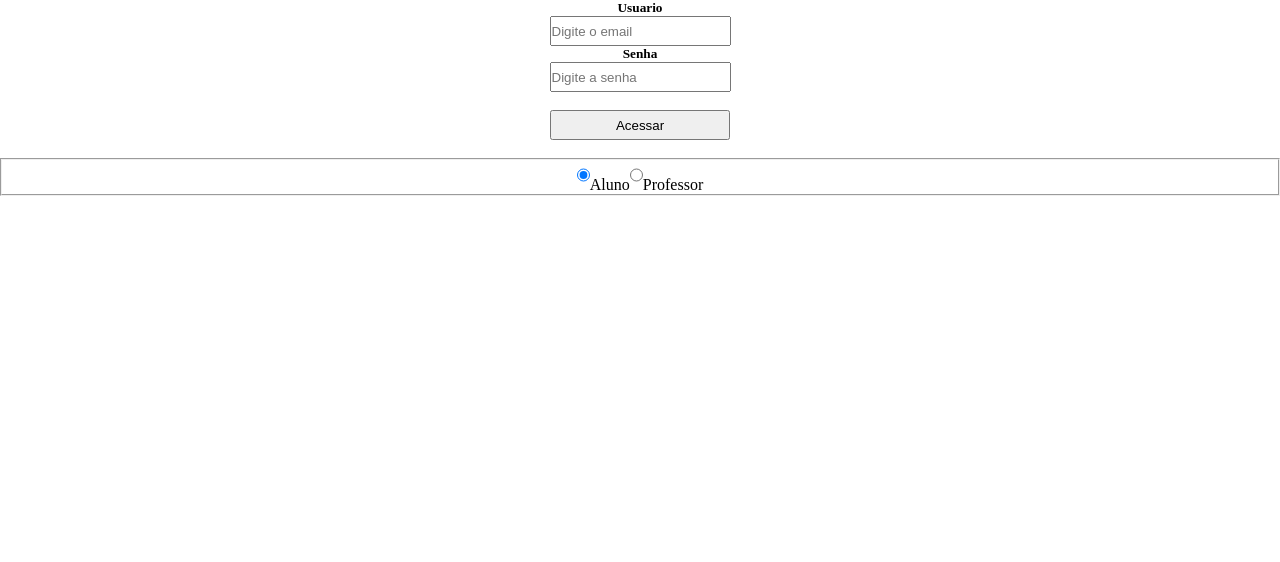
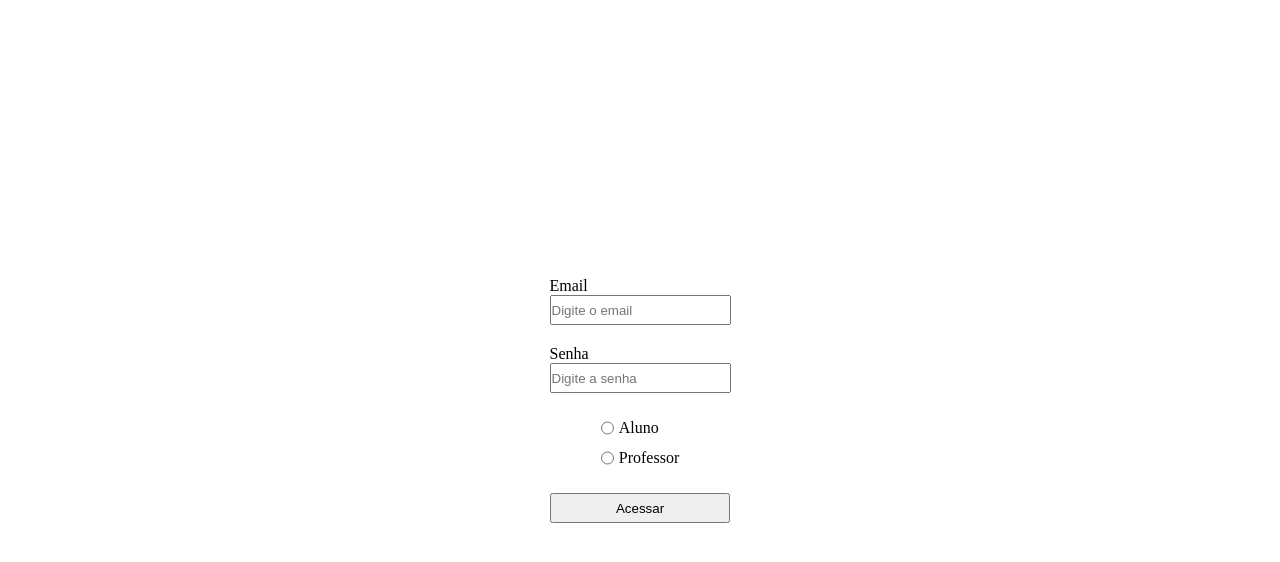
Before and after one commit to SunshineDN/interactive-video, a React (Create React App) app: page / in a window 1280 px wide. Shown: the top 562 px of the page. Built offline with nearby package versions, Linux system fonts and the light colour scheme.

Commit message:
Ajustado semânticas html

```diff
--- a/src/components/BoxLogin/index.js
+++ b/src/components/BoxLogin/index.js
@@ -1,36 +1,38 @@
-import React from 'react'
+import React, { useState } from 'react'
 import "./style.css"
 const BoxLogin = () => {
+  const [email, setEmail] = useState("");
+  const [password, setPassword] = useState("");
+  const [cargo, setCargo] = useState("");
+
+  function handleMessage(){
+    if (email === "" || password === "" || cargo === "" ){
+      return
+    }
+    alert("Você entrou")
+  }
   return (
     <div>
-
-        <div className='main'>
-        <h5>Usuario</h5>
-    <form action="#"> <input type="email" placeholder="Digite o email" />
-    <h5>Senha</h5>
-    <input type="password" placeholder="Digite a senha" />
-    <br/>
-    <br/><button className='bot'>Acessar</button>
-     </form>
-     </div>
-
-
-     <br/>
-    <div className='radio'>
-     <fieldset>
-     <input type="radio" id="Aluno" name="cargo" value="Aluno"
-             checked/>
-      <label for="aluno">Aluno</label>
-      <input type="radio" id="Professor" name="cargo" value="Professor"/    >
-      <label for="dewey">Professor</label>
-     </fieldset>
-     </div>
-
-
-     </div>
-
-
-
+      <form className='container'>
+        <div className='input-wrapper'>
+          <label htmlFor="user">Email</label>
+          <input id="user" type="email" value={email} onChange={e => setEmail(e.target.value)} placeholder="Digite o email" required />
+          <label className='passLabel' htmlFor="pass">Senha</label>
+          <input id='pass' type="password" value={password} onChange={e => setPassword(e.target.value)} placeholder="Digite a senha" required />
+        </div>
+        <div className='radio-wrapper'>
+          <div className='radios'>
+            <input type="radio" id="aluno" name="cargo" value="Aluno" onChange={e => setCargo(e.target.value)} required />
+            <label htmlFor="aluno">Aluno</label>
+          </div>
+          <div className='radios'>
+            <input type="radio" id="professor" name="cargo" value="Professor" onChange={e => setCargo(e.target.value)} required />
+            <label htmlFor="professor">Professor</label>
+          </div>
+        </div>
+        <input type="submit" className='bot' value="Acessar" onClick={handleMessage} />
+      </form>
+    </div >
   )
 }
 
--- a/src/components/BoxLogin/style.css
+++ b/src/components/BoxLogin/style.css
@@ -3,16 +3,34 @@
     height: 30px;
 }
 
-.radio{
-    border-color: white;
-    text-align: center;
+input{
+    width: 180;
+    height: 30px;
 }
 
-.main{
-    text-align: center;
+.input-wrapper{
+    display: flex;
+    flex-direction: column;
 }
 
-input{
-    width: 180;
-    height: 30px; ;
+.passLabel{
+    margin-top: 20px;
 }
+
+.container {
+    height: 100vh;
+    justify-content: center;
+    display: flex;
+    flex-direction: column;
+    align-items: center;
+}
+
+.radio-wrapper {
+    margin: 20px 0;
+}
+
+.radios {
+    display: flex;
+    align-items: center;
+    gap: 0 5px;
+}
```
Also changed, not shown: 1 other file (tests, documents, lock files or other folders).
